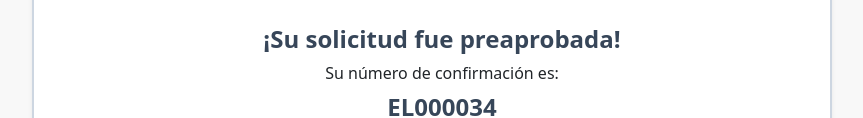
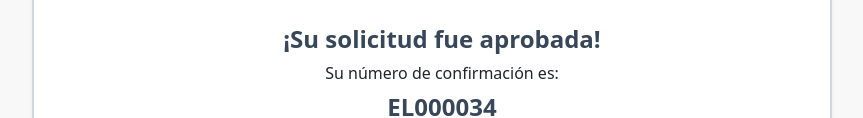
Before and after one commit to mioagency/prestamo, a plain HTML site: page PAconfirmacion.html in a window 1280 px wide. Shown: the part 989-1107 px from the top of the page, without its empty margins (54-917 px from the left). Drawn offline with nearby package versions, Linux system fonts and the light colour scheme.

Commit message:
Update PAconfirmacion.html

```diff
--- a/PAconfirmacion.html
+++ b/PAconfirmacion.html
@@ -288,7 +288,7 @@
 
                         <div class="col my-1 mx-4 lb_cabezera " >
                             <div   class="row" style="justify-content: center;">
-                                ¡Su solicitud fue preaprobada!
+                                ¡Su solicitud fue aprobada!
                             </div>
 
                         </div>
```
